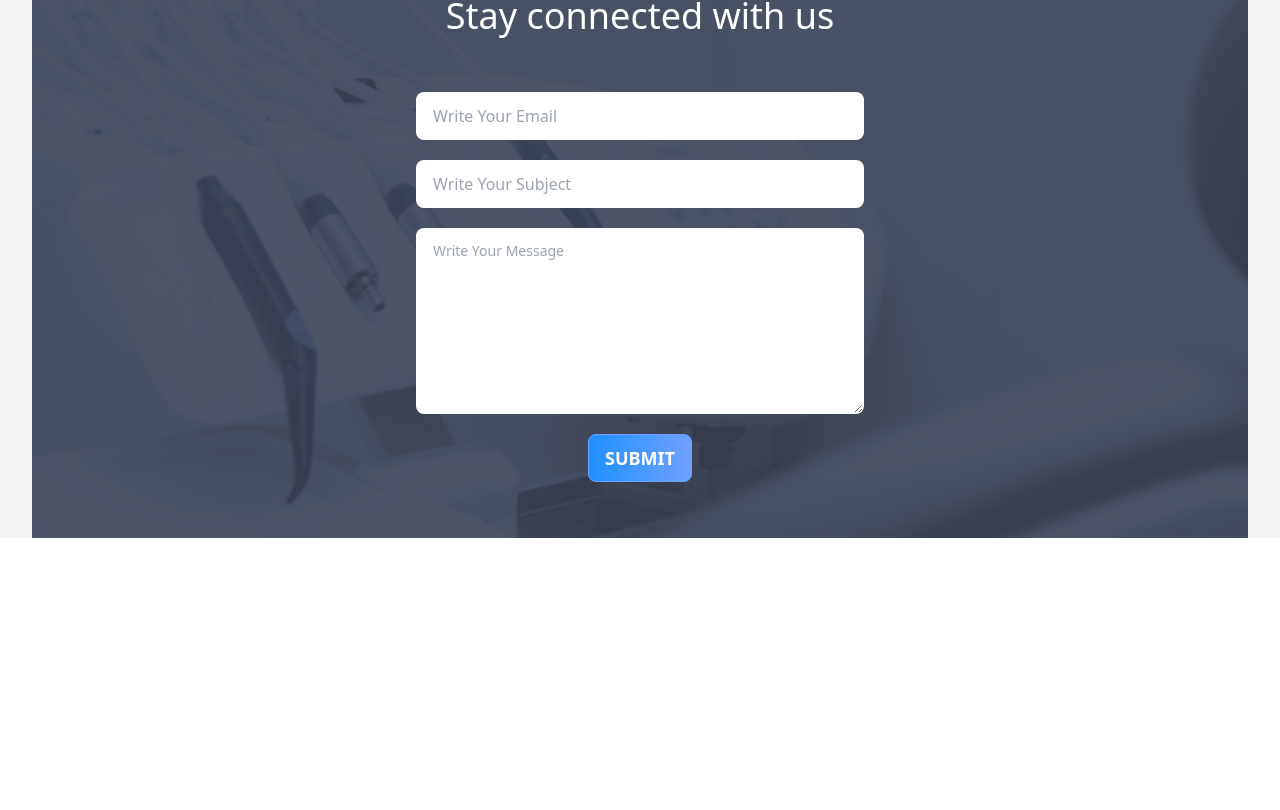
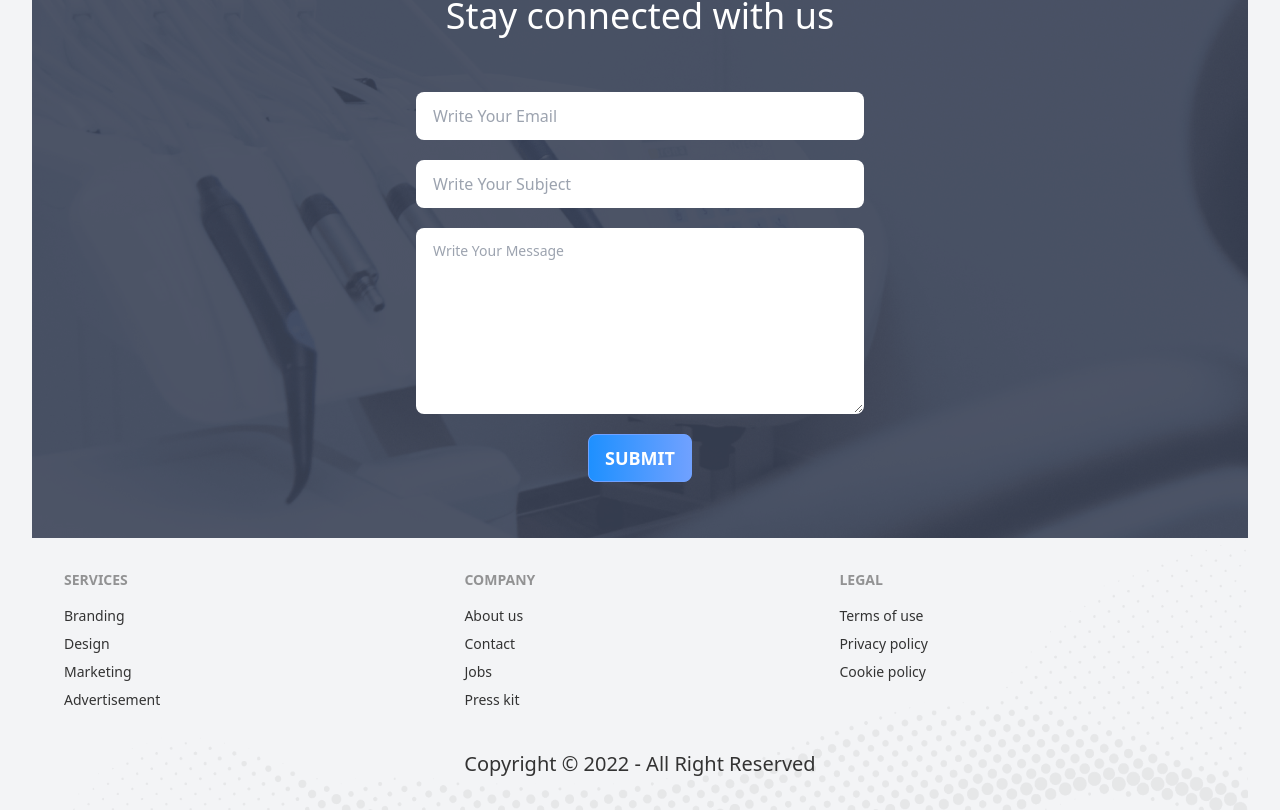
Before and after one commit to HossainRafi/dp-client, a React (Create React App) app: page / in a window 1280 px wide. Shown: the part 3648-4458 px from the top of the page. Before the commit the page ends 4186 px from the top, so only its background shows below. Built offline with nearby package versions, Linux system fonts and the light colour scheme.

Commit message:
footer done

```diff
--- a/src/Pages/Home/DentalCare.js
+++ b/src/Pages/Home/DentalCare.js
@@ -1,22 +1,26 @@
-import React from 'react';
-import treatment from "../../assets/images/treatment.png"
-import PrimaryButton from '../Shared/PrimaryButton';
+import React from "react";
+import treatment from "../../assets/images/treatment.png";
+import PrimaryButton from "../Shared/PrimaryButton";
 
 const DentalCare = () => {
   return (
-      <div class="hero min-h-screen px-1 pb-24">
-        <div class="hero-content flex-col lg:flex-row gap-12">
-          <img src={treatment} class="max-w-sm rounded-lg shadow-2xl" alt="" />
+    <div className="hero min-h-screen px-1 pb-24">
+      <div className="hero-content flex-col lg:flex-row gap-12">
+        <img
+          src={treatment}
+          className="max-w-sm rounded-lg shadow-2xl"
+          alt=""
+        />
         <div>
-            <h1 class="text-5xl font-bold text-secondary">
+          <h1 className="text-5xl font-bold text-secondary">
             Exceptional Dental Care, On Your Terms
           </h1>
-            <p class="py-6">
+          <p className="py-6">
             Lorem ipsum, dolor sit amet consectetur adipisicing elit. Fugiat
             corporis explicabo saepe ullam quaerat sapiente dolores, officiis
             qui repellat ad porro provident dolorum reprehenderit ex alias
-              itaque repudiandae inventore totam animi distinctio quo! Rem
-              numquam deserunt repudiandae sunt, voluptate ullam!
+            itaque repudiandae inventore totam animi distinctio quo! Rem numquam
+            deserunt repudiandae sunt, voluptate ullam!
           </p>
           <PrimaryButton>Get Started</PrimaryButton>
         </div>
--- a/src/Pages/Home/Home.js
+++ b/src/Pages/Home/Home.js
@@ -1,4 +1,5 @@
 import React from "react";
+import Footer from "../Shared/Footer";
 import Appointment from "./Appointment";
 import Banner from "./Banner";
 import Contact from "./Contact";
@@ -16,7 +17,8 @@ const Home = () => {
           <DentalCare />
           <Appointment />
           <Testimonials />
-          <Contact/>
+          <Contact />
+          <Footer/>
     </div>
   );
 };
--- /dev/null
+++ b/src/Pages/Shared/Footer.js
@@ -0,0 +1,42 @@
+import React from "react";
+import footer from "../../assets/images/footer.png";
+
+const Footer = () => {
+  return (
+    <footer
+      style={{
+        background: `url(${footer})`,
+        backgroundSize: "cover",
+      }}
+      className="p-8"
+    >
+      <div className="footer">
+        <div>
+          <span className="footer-title">Services</span>
+          <a className="link link-hover">Branding</a>
+          <a className="link link-hover">Design</a>
+          <a className="link link-hover">Marketing</a>
+          <a className="link link-hover">Advertisement</a>
+        </div>
+        <div>
+          <span className="footer-title">Company</span>
+          <a className="link link-hover">About us</a>
+          <a className="link link-hover">Contact</a>
+          <a className="link link-hover">Jobs</a>
+          <a className="link link-hover">Press kit</a>
+        </div>
+        <div>
+          <span className="footer-title">Legal</span>
+          <a className="link link-hover">Terms of use</a>
+          <a className="link link-hover">Privacy policy</a>
+          <a className="link link-hover">Cookie policy</a>
+        </div>
+      </div>
+      <div className="mt-10 text-center">
+        <p className="text-xl">Copyright © 2022 - All Right Reserved</p>
+      </div>
+    </footer>
+  );
+};
+
+export default Footer;
```
Lines whose indentation alone changed are shown as unchanged.
